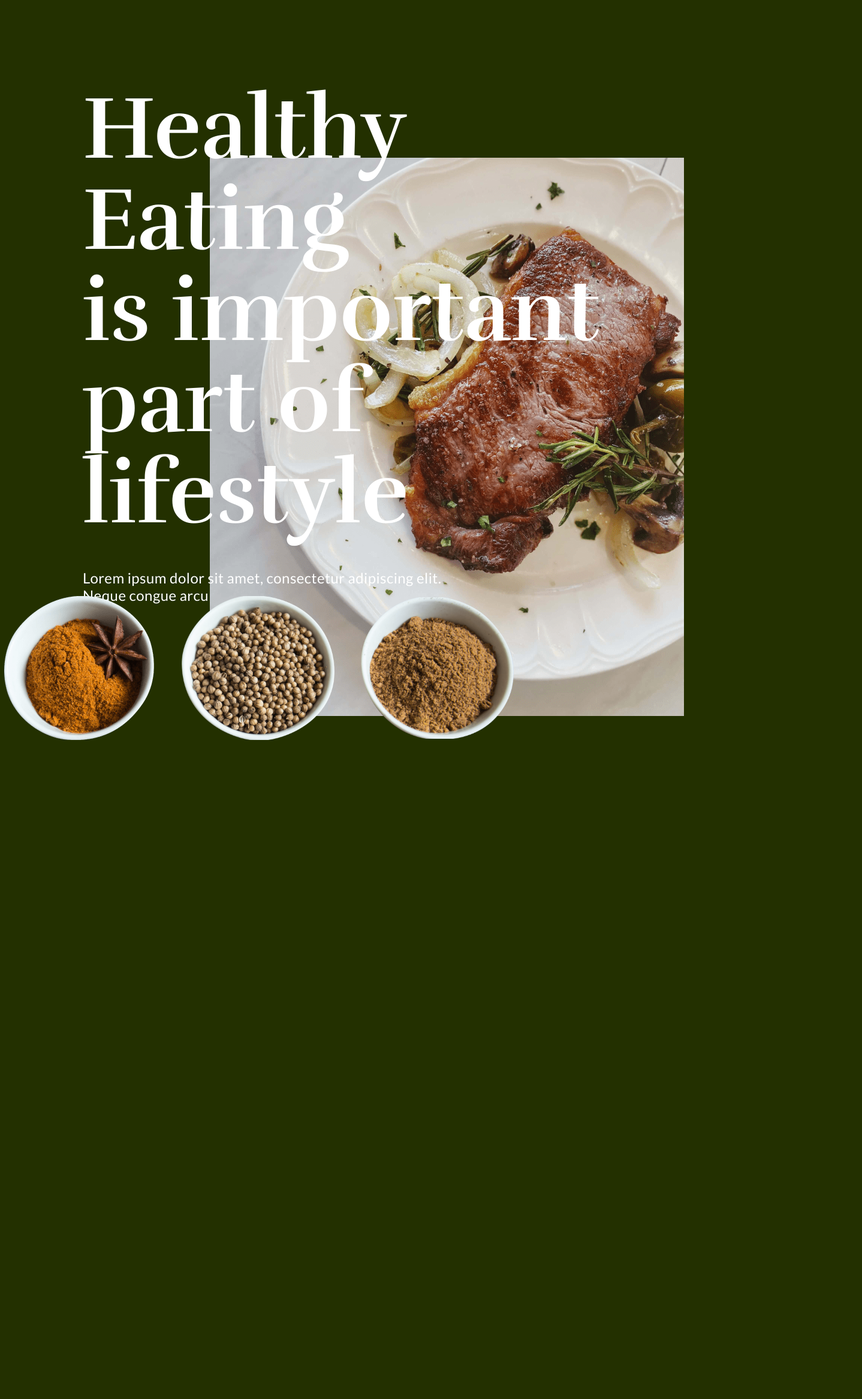
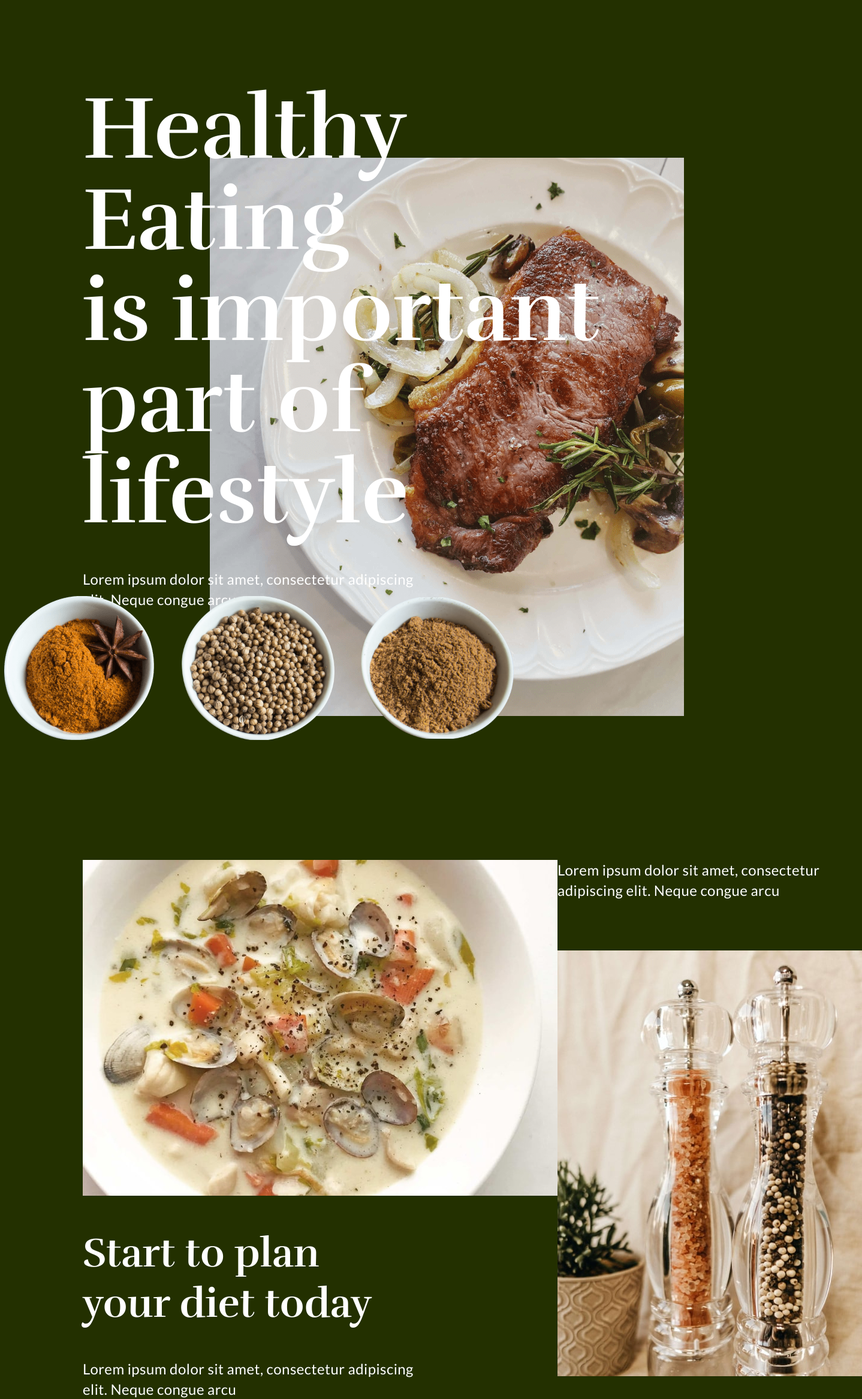
Before and after one commit to Kat3110/food-zero, a Next.js app: page / in a window 1280 px wide. Shown: the part 170-2503 px from the top of the page at 60% size, 1438 px wide, since content can reach past the window. Before the commit the page ends 1404 px from the top, so only its background shows below. Built offline with nearby package versions, Linux system fonts and the light colour scheme.

Commit message:
add content hero page

```diff
--- a/src/app/globals.css
+++ b/src/app/globals.css
@@ -25,6 +25,100 @@ body {
     max-width: 100vw;
     overflow-x: hidden;
     background: var(--dark-green);
-    /*font-family: var(--font-rufina);*/
-    font-family: var(--font-inter);
+    font-family: var(--font-rufina);
 }
+
+.large-title {
+    font-weight: 700;
+    font-size: 148px;
+}
+
+.heading-one {
+    font-weight: 700;
+    font-size: 108px;
+}
+
+.heading-two {
+    font-weight: 700;
+    font-size: 88px;
+}
+
+.heading-three {
+    font-weight: 700;
+    font-size: 68px;
+}
+
+.heading-four {
+    font-weight: 700;
+    font-size: 48px;
+}
+
+.heading-five {
+    font-weight: 700;
+    font-size: 32px;
+}
+
+.heading-six {
+    font-weight: 700;
+    font-size: 26px;
+}
+
+.nav-item {
+    font-family: var(--font-lato);
+    font-weight: 700;
+    font-size: 66px;
+}
+
+.nav-subitem {
+    font-family: var(--font-lato);
+    font-weight: 400;
+    font-size: 24px;
+}
+
+.body {
+    font-family: var(--font-lato);
+    font-weight: 400;
+    font-size: 24px;
+}
+
+.this-body-B {
+    font-family: var(--font-lato);
+    font-weight: 700;
+    font-size: 24px;
+}
+
+.body-cap {
+    font-family: var(--font-lato);
+    font-weight: 400;
+    font-size: 20px;
+}
+
+.excerpt {
+    font-family: var(--font-lato);
+    font-weight: 400;
+    font-size: 22px;
+}
+
+.label {
+    font-family: var(--font-lato);
+    font-weight: 400;
+    font-size: 18px;
+}
+
+.comments {
+    font-family: var(--font-lato);
+    font-weight: 400;
+    font-size: 14px;
+}
+
+.widgets-title {
+    font-family: var(--font-lato);
+    font-weight: 400;
+    font-size: 20px;
+}
+
+.widgets-text {
+    font-family: var(--font-lato);
+    font-weight: 400;
+    font-size: 18px;
+}
--- a/src/app/home.css
+++ b/src/app/home.css
@@ -1,4 +1,7 @@
 .main {
   display: flex;
   padding: 102px 138px 0;
+  max-width: 1920px;
+  width: 100%;
+  margin: 0 auto;
 }
--- a/src/app/layout.js
+++ b/src/app/layout.js
@@ -1,8 +1,5 @@
 import './globals.css'
-// import {Inter} from 'next/font/google'
 import {Header} from "@/components/header/Header";
-
-// const inter = Inter({subsets: ['latin']})
 
 export const metadata = {
   title: 'Food Zero',
@@ -17,6 +14,5 @@ export default function RootLayout({children}) {
         <Header/>
         {children}
       </body>
-
     </html>)
 }
--- a/src/components/header/Header.jsx
+++ b/src/components/header/Header.jsx
@@ -27,7 +27,7 @@ export function Header() {
           <a href="tel:+86852346000">+86 852 346 000</a>
         </div>
         <button className='header__btn'>
-          <a href="#">Reservations</a>
+          <a className='heading-five' href="#">Reservations</a>
         </button>
       </div>
     </header>
--- a/src/components/header/header.css
+++ b/src/components/header/header.css
@@ -3,6 +3,9 @@
     align-items: center;
     justify-content: space-between;
     padding: 46px 138px;
+    max-width: 1920px;
+    width: 100%;
+    margin: 0 auto;
 }
 
 .header__nav {
@@ -76,7 +79,5 @@
     font-family: var(--font-rufina);
     color: var(--white);
     text-decoration: none;
-    font-size: 32px;
-    font-weight: 700;
     line-height: 48px;
 }
--- a/src/components/hero-header/HeroHeader.jsx
+++ b/src/components/hero-header/HeroHeader.jsx
@@ -3,24 +3,43 @@ import Image from "next/image";
 import Spices1 from '../../../public/spices1.png'
 import Spices2 from '../../../public/spices2.png'
 import Spices3 from '../../../public/spices3.png'
+import Mussels from '../../../public/Image-min.jpg'
+import Сondiment from '../../../public/Image(1)-min.jpg'
 
 export function HeroHeader() {
   return (
     <section className='hero-header'>
+      <div className='hero-header__top'>
         <div className='hero-header__text'>
-        <h1 className='hero-header__title'>Healthy Eating <br/>is important <br/>part of lifestyle
+          <h1 className='large-title hero-header__title'>Healthy Eating <br/>is important <br/>part of lifestyle
           </h1>
-        <p className='hero-header__subtitle'>Lorem ipsum dolor sit amet, consectetur adipiscing elit.<br/> Neque congue
+          <p className='body hero-header__subtitle'>Lorem ipsum dolor sit amet, consectetur adipiscing<br/> elit. Neque congue
             arcu
           </p>
         </div>
         <div className='hero-header__img-meat'>
-        <div className='hero-header__images'>
+          <div className='hero-header__img'>
             <Image className='hero-header__img-spices' src={Spices1} alt='element menu'/>
             <Image className='hero-header__img-spices' src={Spices2} alt='element menu'/>
             <Image className='hero-header__img-spices' src={Spices3} alt='element menu'/>
           </div>
         </div>
+      </div>
+      <div className='hero-header__bottom'>
+        <div className='hero-header__box'>
+          <Image className='hero-header__picture' src={Mussels} alt='element menu'/>
+          <div className='hero-header__text'>
+            <h3 className='heading-three hero-header__heading'>Start to plan<br/> your diet today</h3>
+            <p className='body hero-header__subtitle'>Lorem ipsum dolor sit amet, consectetur adipiscing<br/> elit. Neque congue arcu</p>
+          </div>
+        </div>
+        <div className='hero-header__box'>
+          <div className='hero-header__text'>
+            <p className='body hero-header__subtitle'>Lorem ipsum dolor sit amet, consectetur<br/> adipiscing elit. Neque congue arcu</p>
+          </div>
+          <Image className='hero-header__picture' src={Сondiment} alt='element menu'/>
+        </div>
+      </div>
     </section>
   )
 }
--- a/src/components/hero-header/hero-header.css
+++ b/src/components/hero-header/hero-header.css
@@ -1,4 +1,12 @@
 .hero-header {
+    display: flex;
+    flex-direction: column;
+    width: 100%;
+    gap: 240px;
+    color: var(--white);
+}
+
+.hero-header__top {
     display: flex;
     width: 100%;
     align-items: start;
@@ -15,21 +23,14 @@
 }
 
 .hero-header__title {
-    font-family: var(--font-rufina);
-    font-size: 148px;
-    font-weight: 700;
     line-height: 152px;
-    color: var(--white);
     z-index: 3;
 }
 
 .hero-header__subtitle {
-    font-family: var(--font-lato);
-    font-size: 24px;
-    color: var(--white);
-    font-weight: 400;
     letter-spacing: 0.48px;
     z-index: 3;
+    line-height: 140%;
 }
 
 .hero-header__img-meat {
@@ -53,7 +54,7 @@
     }
 }
 
-.hero-header__images {
+.hero-header__img {
     display: flex;
     gap: 44px;
     z-index: 3;
@@ -77,6 +78,13 @@
     height: 240px;
     object-fit: contain;
     animation: spices 5s ease-in-out;
+    transition: transform 1s ease-in;
+    cursor: pointer;
+}
+
+.hero-header__img-spices:hover {
+    transform: rotate(360deg);
+    transition: transform 1s ease-in;
 }
 
 @keyframes spices {
@@ -87,3 +95,32 @@
         transform: rotate(360deg);
     }
 }
+
+
+.hero-header__bottom{
+    display: flex;
+    width: 100%;
+    align-items: start;
+    flex-direction: row;
+    justify-content: space-between;
+}
+
+.hero-header__box {
+    display: flex;
+    flex-direction: column;
+    gap: 54px;
+}
+
+.hero-header__box:last-of-type {
+    gap: 84px;
+}
+
+.hero-header__picture {
+    object-fit: cover;
+    transition: transform 1s ease-in;
+}
+
+.hero-header__picture:hover {
+    transform: scale(1.1);
+    transition: transform 1s ease-in;
+}
```
Also changed, not shown: public/Image(1)-min.jpg (renamed from public/Image (1)-min.jpg). Lines whose indentation alone changed are shown as unchanged.
